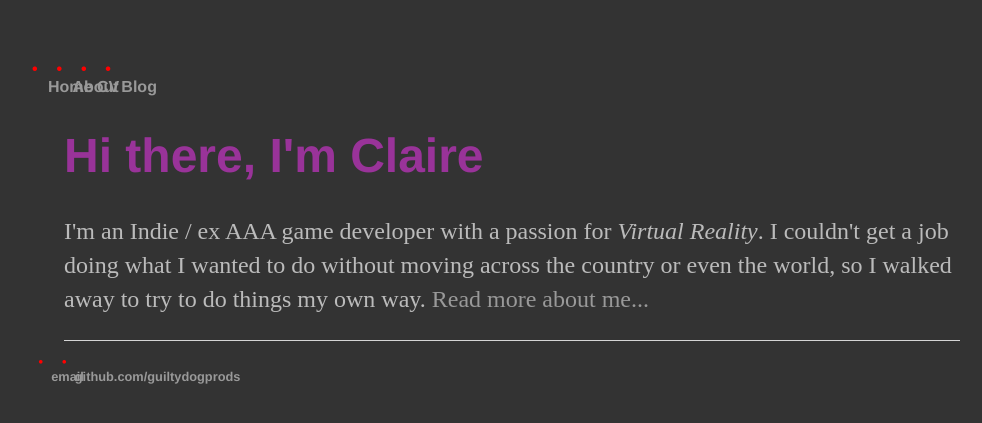
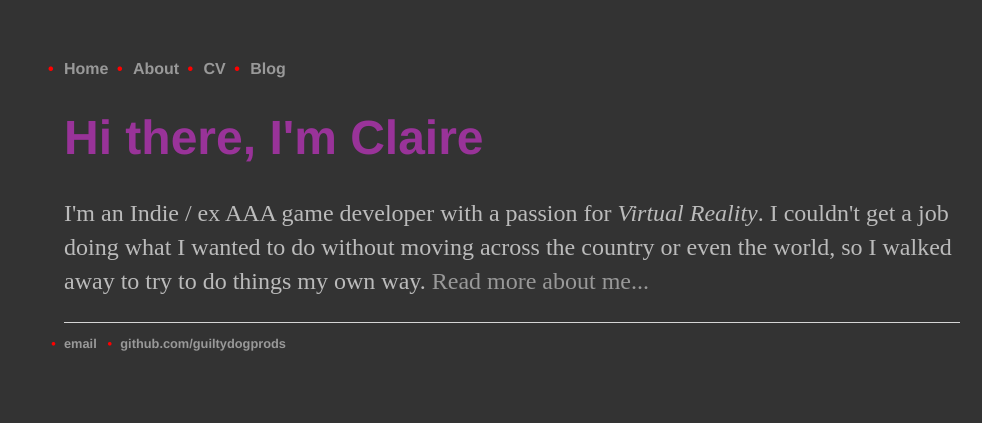
Before and after one commit to guiltydogprods/guiltydogprods.github.io, a Jekyll site: the page built from index.html, in a window 1280 px wide. Shown: the top 423 px of the page, without its empty margins (128-1110 px from the left). Built offline with Jekyll 4.4.1, drawn with Linux system fonts in a browser that asks for light colours.

Commit message:
Update main.css

```diff
--- a/css/main.css
+++ b/css/main.css
@@ -12,12 +12,6 @@ nav ul, footer ul {
 nav ul li, footer ul li {
     display: inline;
     margin-right: 20px;
-    content: "\2022";  /* Add content: \2022 is the CSS Code/unicode for a bullet */
-    color: purple; /* Change the color */
-    font-weight: bold; /* If you want it to be bold */
-    display: inline-block; /* Needed to add space between the bullet and the text */
-    width: 1em; /* Also needed for space (tweak if needed) */
-    margin-left: -1em; /* Also needed for space (tweak if needed) */
 }
 ul li::before {
   content: "\2022";  /* Add content: \2022 is the CSS Code/unicode for a bullet */
```
